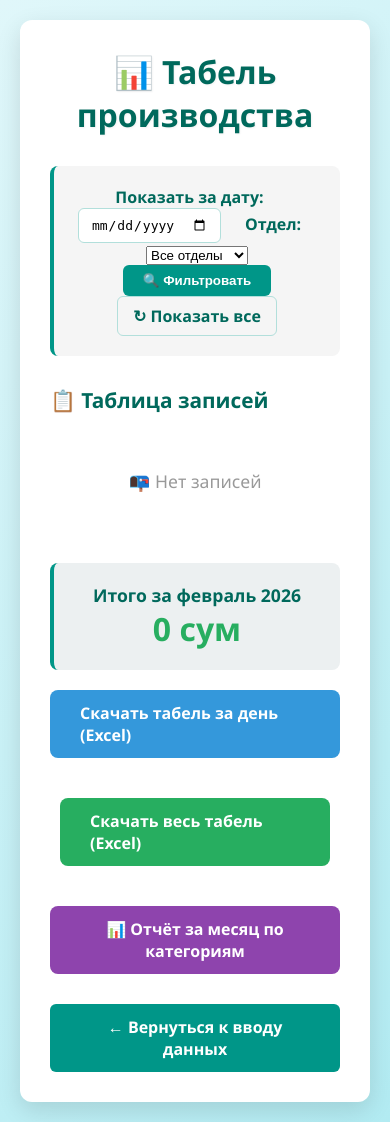
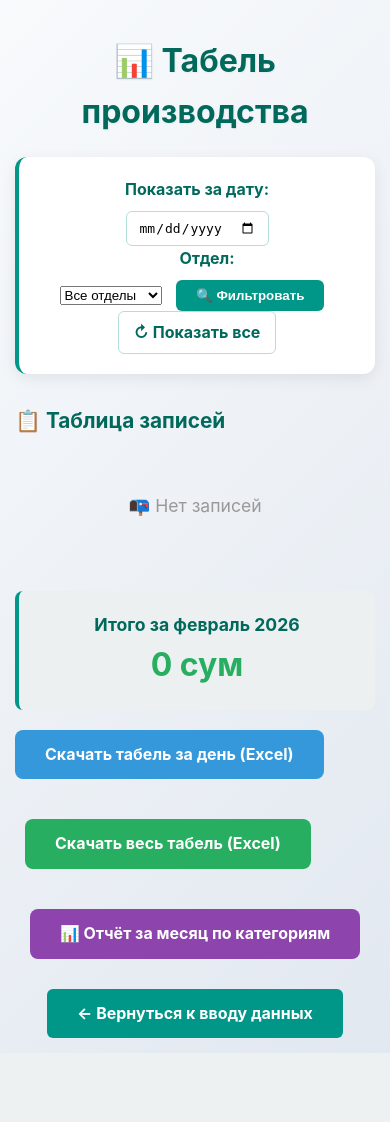
Before and after one commit to Dilmurod1985/worker-kpd, a Flask app: page /tabel in a window 390 px wide. After the commit the page ends 1038 px from the top, so only its background shows below. Run offline with Flask 2, Linux system fonts and the light colour scheme.

Commit message:
Сделан tabel.html полностью адаптивным для мобильных устройств
- обавлен meta viewport для правильного масштабирования
- еализованы media queries для экранов <768px и <480px
- Таблица стала прокручиваемой горизонтально на мобильных
- арточки статистики адаптированы под мобильные (в столбик)
- орма фильтра с крупными элементами для удобства тапания
- нопки экспорта увеличены (padding 16-20px, font-size 18-20px)
- Текст в таблице увеличен до 16px на планшетах
- Сохранены цвета и акценты (зеленый для з/п, красный для урезано)
- обавлен современный дизайн с градиентами и тенями
- лучшена типографика и отступы для мобильных

```diff
--- a/templates/tabel.html
+++ b/templates/tabel.html
@@ -2,42 +2,54 @@
 <html lang="ru">
 <head>
     <meta charset="UTF-8">
-    <title>Табель производства</title>
+    <meta name="viewport" content="width=device-width, initial-scale=1.0">
+    <title>Табель работников</title>
     <style>
+        * {
+            box-sizing: border-box;
+            margin: 0;
+            padding: 0;
+        }
+
         body {
-            font-family: 'Segoe UI', Arial, sans-serif;
-            background: linear-gradient(135deg, #e0f7fa 0%, #b2ebf2 100%);
-            margin: 0;
-            padding: 20px;
+            font-family: -apple-system, BlinkMacSystemFont, 'Segoe UI', Roboto, sans-serif;
+            background: linear-gradient(135deg, #f8fafc 0%, #e2e8f0 100%);
+            color: #1e293b;
+            line-height: 1.6;
+            min-height: 100vh;
         }
+
         .container {
-            max-width: 1200px;
-            margin: auto;
-            background: white;
-            padding: 30px;
-            border-radius: 12px;
-            box-shadow: 0 8px 25px rgba(0,0,0,0.12);
+            max-width: 1400px;
+            margin: 0 auto;
+            padding: 15px;
         }
+
         h1 {
             text-align: center;
             color: #00695c;
-            margin: 0 0 30px;
+            margin: 20px 0;
             font-size: 2em;
             text-shadow: 1px 1px 2px rgba(0,0,0,0.05);
         }
 
+        /* Фильтр */
         .filter-section {
-            background: #f5f5f5;
+            background: white;
             padding: 20px;
-            border-radius: 8px;
+            border-radius: 12px;
             margin-bottom: 25px;
             text-align: center;
+            box-shadow: 0 4px 15px rgba(0,0,0,0.08);
             border-left: 4px solid #009688;
         }
+
         .filter-section label {
+            display: block;
             font-weight: bold;
             color: #00695c;
-            margin-right: 15px;
+            margin-bottom: 8px;
+            font-size: 16px;
         }
         .filter-section input[type="date"] {
             padding: 8px 12px;
```
